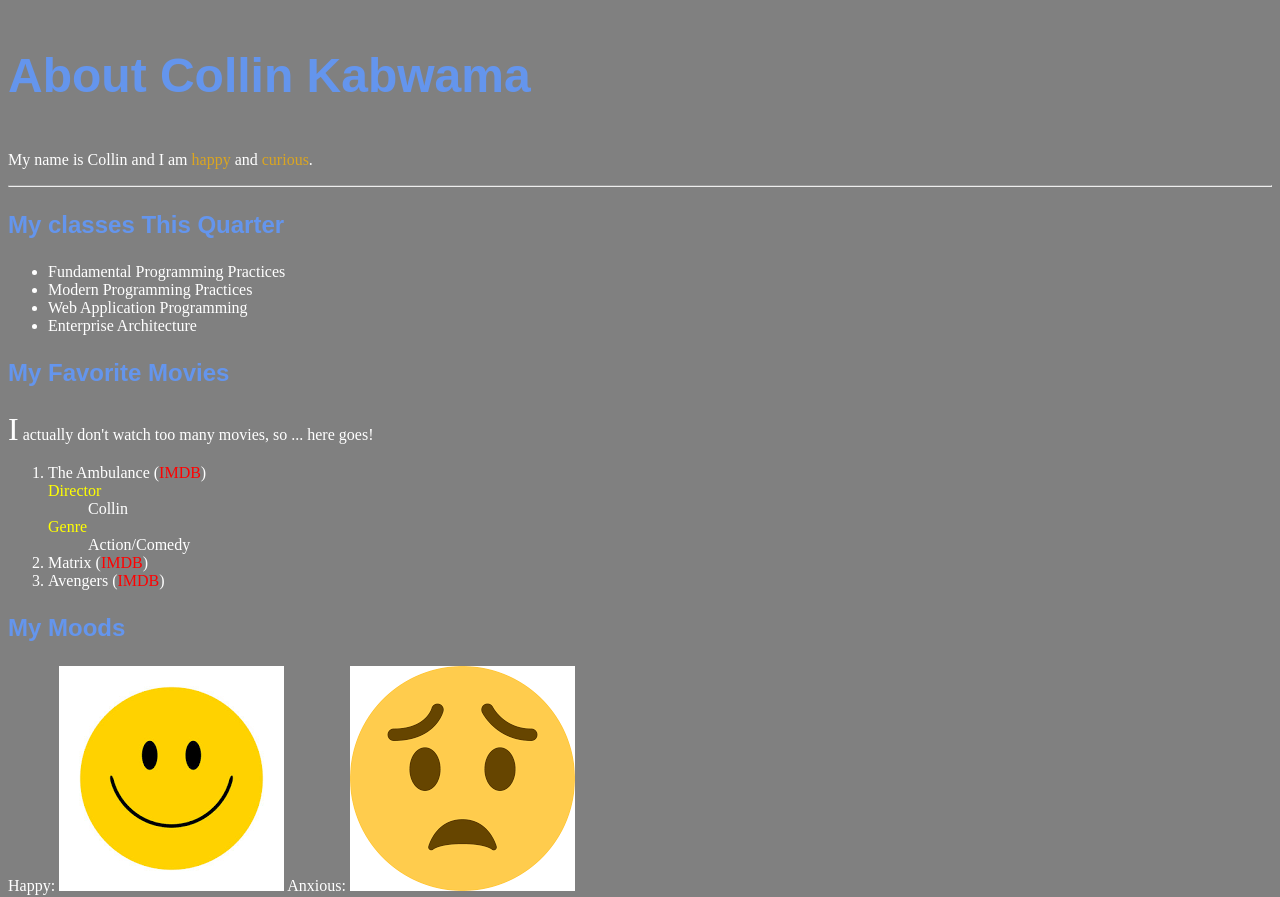
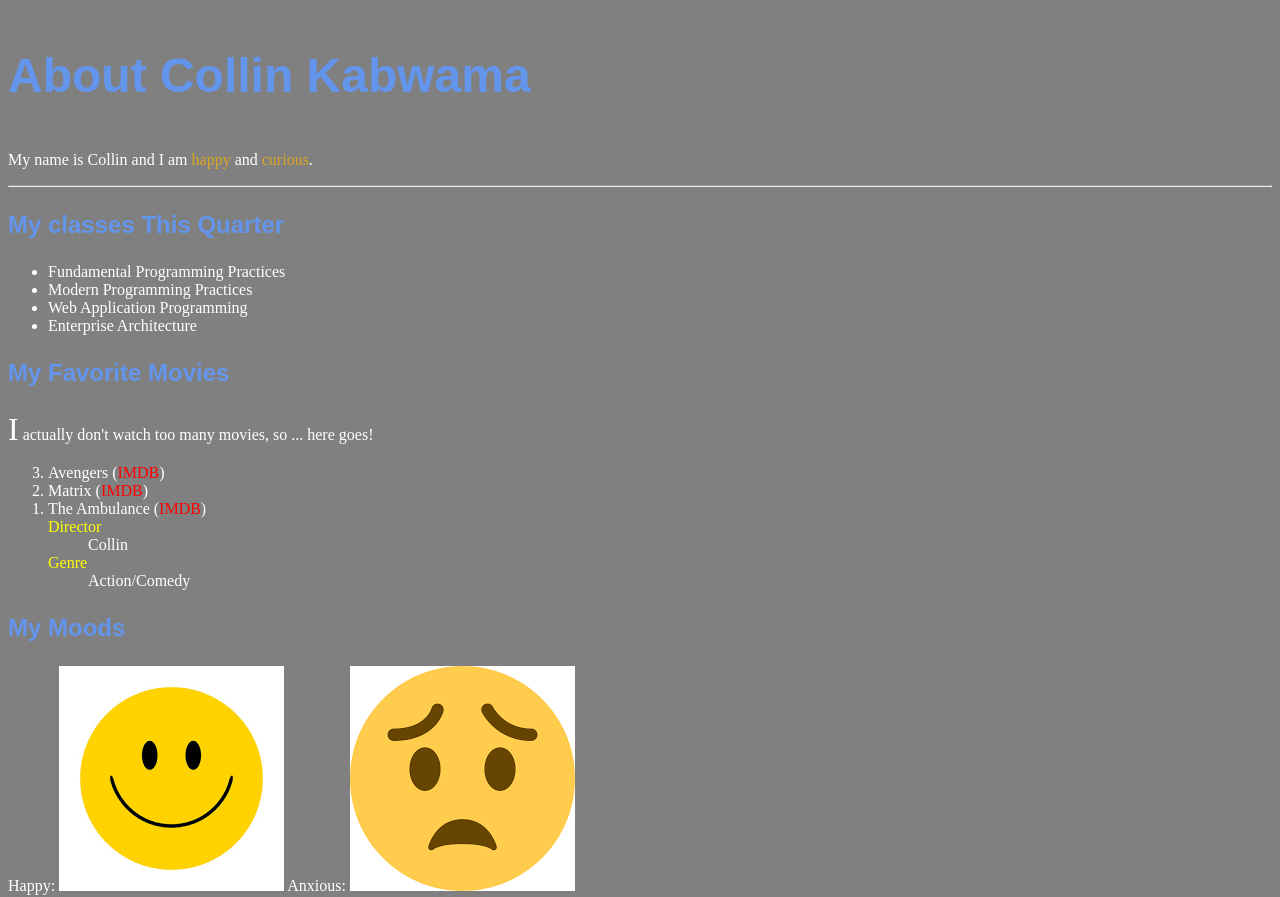
Before and after one commit to CollinKabwama/WAPlabs, a plain HTML site: page Lab2/about.html in a window 1280 px wide. Shown: the top 897 px of the page. Drawn offline with Linux system fonts and the light colour scheme.

Commit message:
Reversing the order of movies

```diff
--- a/Lab2/style.css
+++ b/Lab2/style.css
@@ -38,3 +38,8 @@ a {
 .movieheading{
     color: yellow;
 }
+ol{
+    display: flex;
+
+    flex-direction: column-reverse;
+}
```
